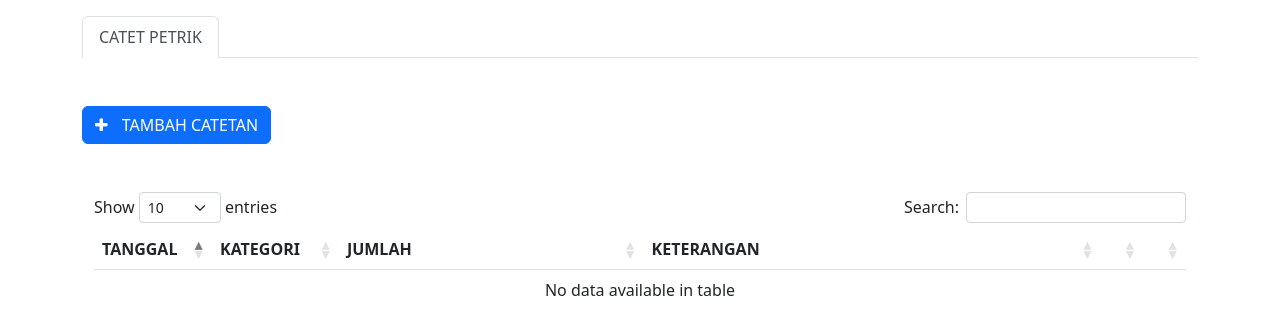
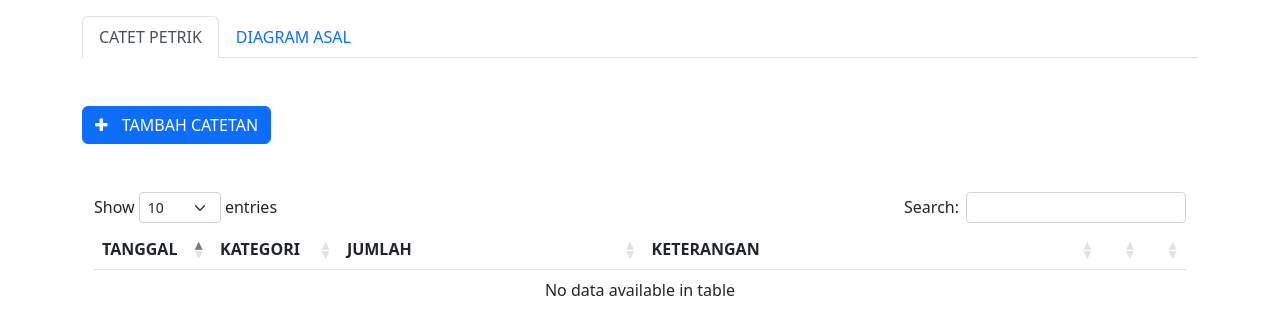
Before and after one commit to aku-afk/cttx, a PHP site: page /cttx/tblx.php in a window 1280 px wide. Shown: the top 310 px of the page. Run offline with PHP 8.4, Linux system fonts and the light colour scheme; data that the repository does not hold is empty.

Commit message:
edit lagi

```diff
--- a/tblx.php
+++ b/tblx.php
@@ -30,6 +30,9 @@ echo "</pre>";
             <ul class="nav nav-tabs">
              <li class="nav-item">
                 <a class="nav-link active" aria-current="page" href="#">CATET PETRIK</a>
+             </li>
+             <li class="nav-item">
+                <a class="nav-link" aria-current="page" href="#">DIAGRAM ASAL</a>
              </li>
             </ul>
         </div>
```
